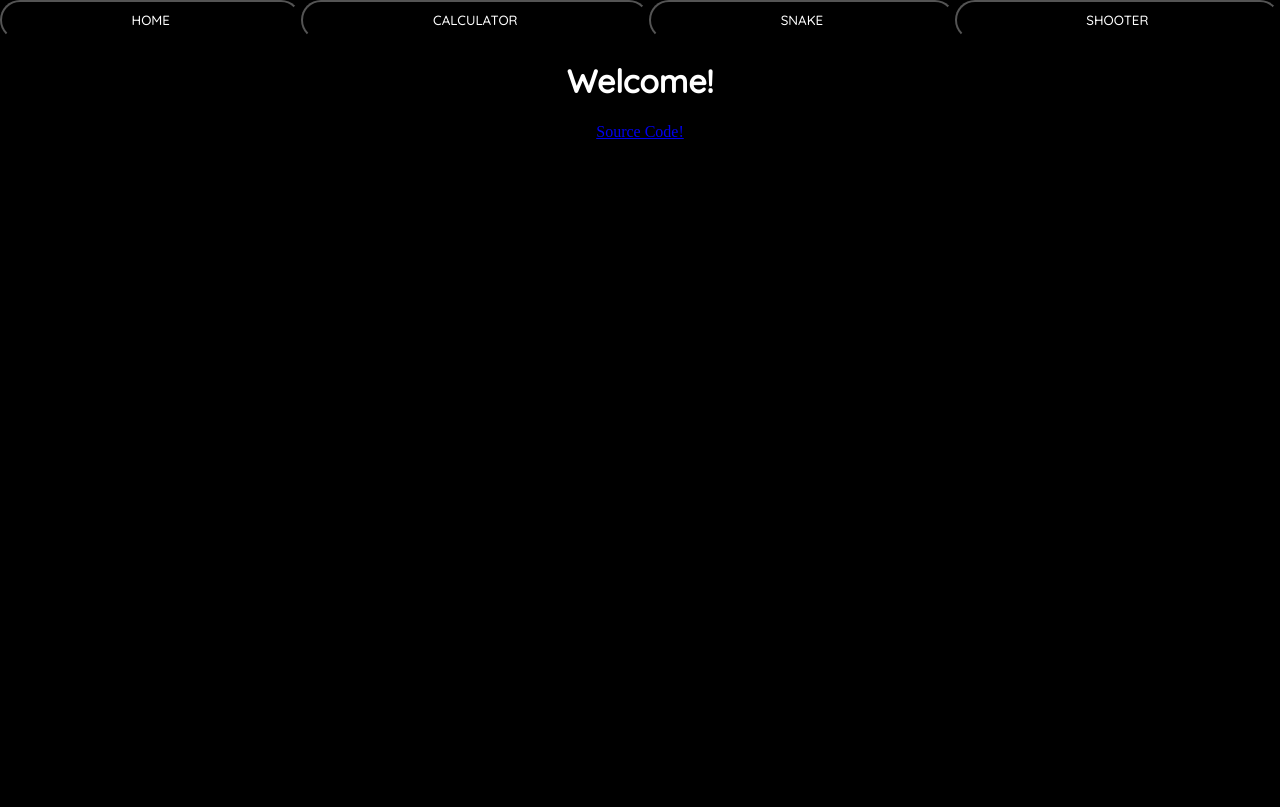
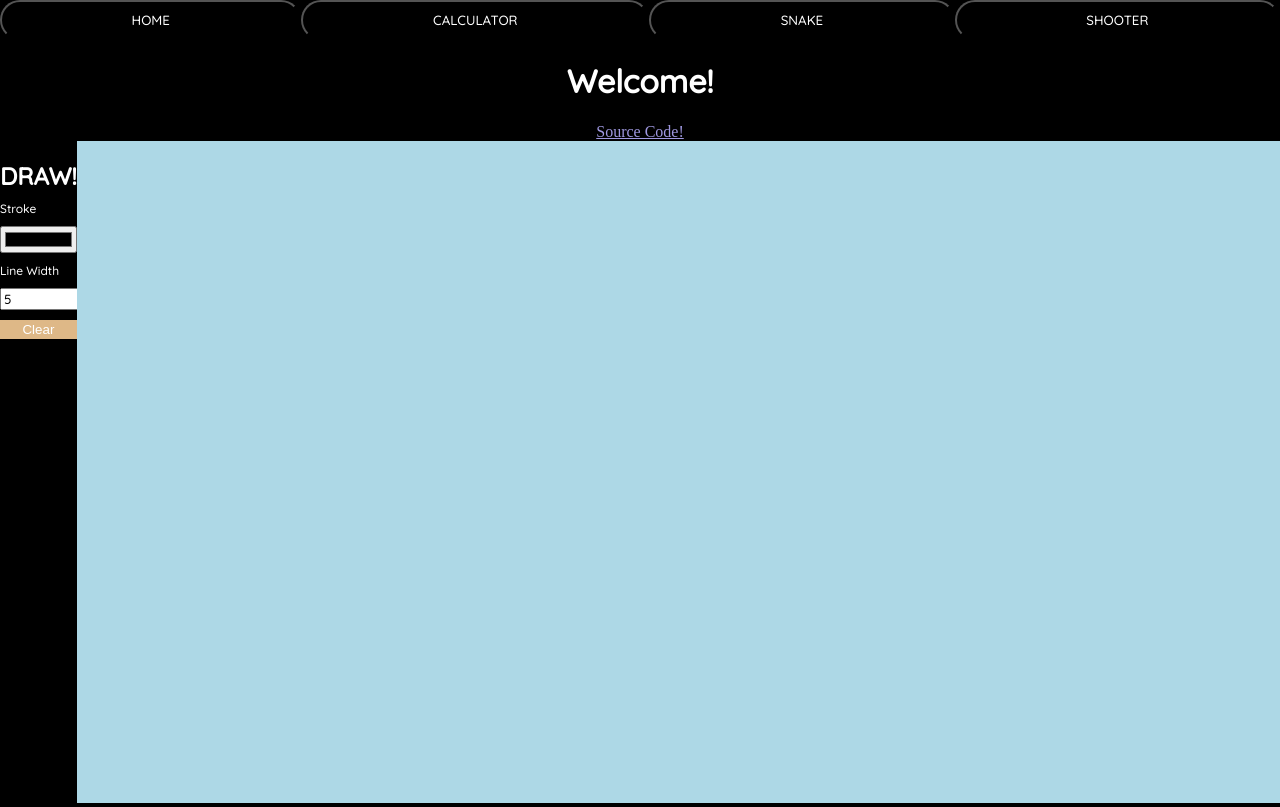
Before and after one commit to genehe3/Multi, a plain HTML site: page index.html in a window 1280 px wide. Drawn offline with Linux system fonts and the light colour scheme.

Commit message:
painting tool on home

```diff
--- a/index.html
+++ b/index.html
@@ -22,7 +22,20 @@
     <div id="content">
         <div id="home" class="tabcontent">
             <h1 id="home-welcome">Welcome!</h1>
-            <a href="https://github.com/genehe3/Portfolie" id="">Source Code!</a>
+            <a href="https://github.com/genehe3/Portfolie" id="home-source">Source Code!</a>
+            <section class="container">
+                <div id="toolbar">
+                    <h1>DRAW!</h1>
+                    <label for="stroke">Stroke</label>
+                    <input id="stroke" name='stroke' type="color">
+                    <label for="lineWidth">Line Width</label>
+                    <input id="lineWidth" name='lineWidth' type="number" value="5">
+                    <button id="clear" >Clear</button>
+                </div>
+                <div>
+                    <canvas id="home-canvas"></canvas>
+                </div>
+            </section>
         </div>
         <div id="calc" class="tabcontent">
             <div id="calculator">
--- a/script.js
+++ b/script.js
@@ -14,7 +14,66 @@ document.getElementById('home-tab').click();//sets default page (home) on load
 document.getElementById('home').style.width=window.innerWidth;
 document.getElementById('home').style.height=window.innerHeight
 
+let tool  = document.getElementById('toolbar')
+console.log(tool)
+let hcanvas = document.getElementById('home-canvas')
+let htx = hcanvas.getContext('2d')
 
+const canvasOffsetX = hcanvas.offsetLeft;
+const canvasOffsetY = hcanvas.offsetTop;
+
+hcanvas.width = window.innerWidth - canvasOffsetX;
+hcanvas.height = window.innerHeight - canvasOffsetY;
+
+let painting = false;
+let lineW = 5;
+let startX;
+let startY;
+
+tool.addEventListener('click', e => {
+    if (e.target.id === 'clear') {
+        htx.clearRect(0,0,hcanvas.width,hcanvas.height)
+        console.log('cleared!')
+    }
+})
+
+tool.addEventListener('change', e => {
+    if (e.target.id === 'stroke') {
+        htx.strokeStyle = e.target.value;
+    }
+
+    if (e.target.id === 'lineWidth') {
+        lineW = e.target.value;
+    }
+})
+
+const hdraw = (e) => {
+    if(painting === false) {
+        return
+    }
+
+    htx.lineWidth = lineW;
+    htx.lineCap = 'round'
+
+    htx.lineTo(e.layerX - canvasOffsetX , e.layerY - canvasOffsetY)
+    htx.stroke();
+
+}
+
+hcanvas.addEventListener('mousedown', e => {
+    painting = true;
+    startX = e.clientX;
+    startY = e.clientY;
+    console.log(canvasOffsetX, canvasOffsetY)
+})
+
+hcanvas.addEventListener('mouseup', e => {
+    painting = false;
+    htx.stroke();
+    htx.beginPath();
+})
+
+hcanvas.addEventListener('mousemove', hdraw)
 
 
 
--- a/style.css
+++ b/style.css
@@ -211,3 +211,46 @@ html {
     color: white;
     font-family: 'Quicksand', sans-serif;
 }
+
+#home-source {
+    color: rgb(159, 152, 224);
+}
+
+#home-canvas {
+    background-color: lightblue;
+}
+
+#toolbar {
+    display: flex;
+    flex-direction: column;
+    font-family: 'Quicksand', sans-serif;
+    color: white;
+    width: 6vw;
+}
+
+#toolbar * {
+    margin-bottom: 10px;
+}
+
+#toolbar label {
+    font-size: 12px;
+    font-family: 'Quicksand', sans-serif;
+}
+
+#toolbar input {
+    width: 100%;
+    font-family: 'Quicksand', sans-serif;
+}
+
+#toolbar button {
+    background-color: burlywood;
+    border: none;
+    color:white;
+    padding: 2px;
+}
+
+.container {
+    display: flex;
+    height: 100%;
+    width: 100%;
+}
```
